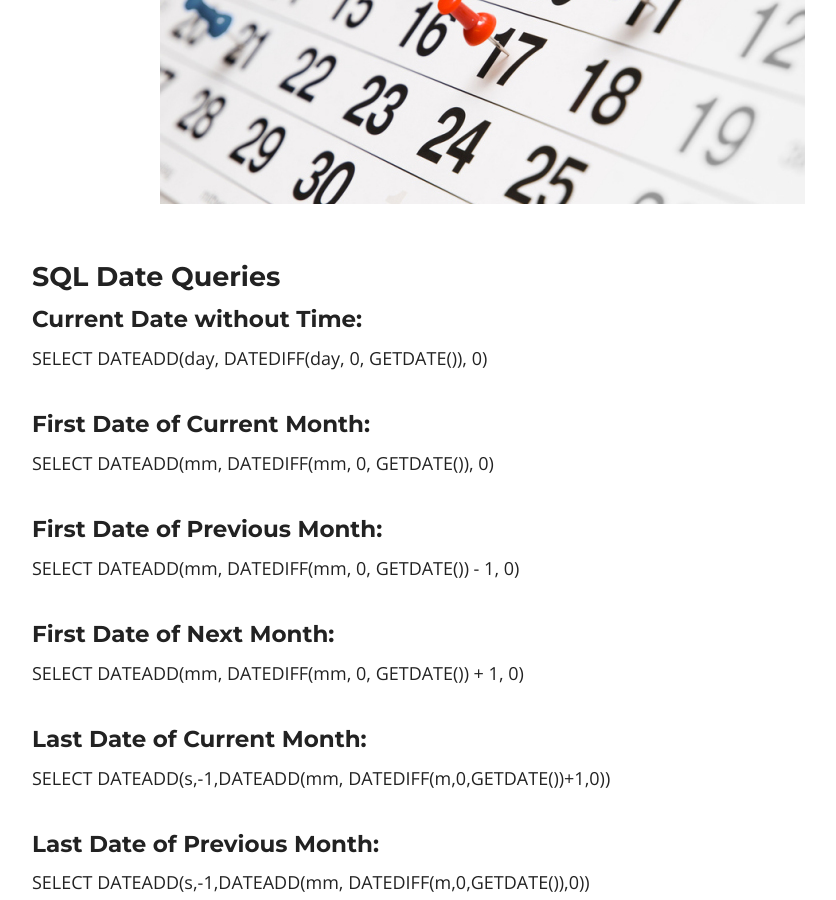
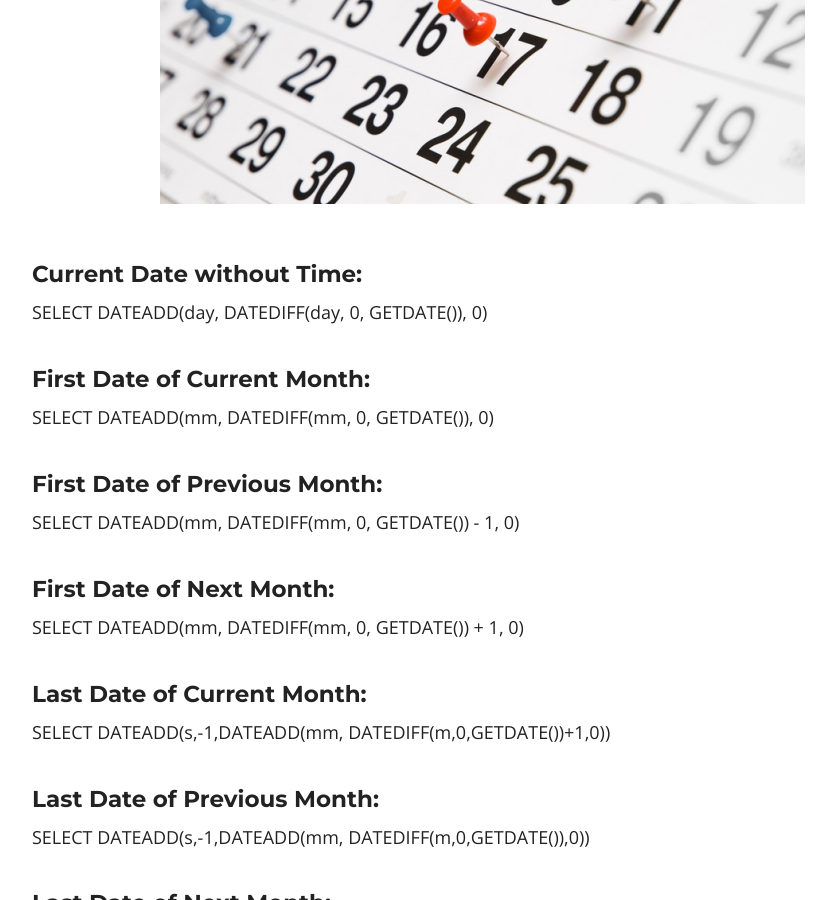
Before and after one commit to ldsouza/ldsouza.github.io, a Jekyll site: the page built from _posts/2016-10-06-sql-date-queries-cheatsheet.md, in a window 1280 px wide and 900 px high, scrolled down 882 px. Shown: the whole window, without its empty margins (158-994 px from the left). Built offline with Jekyll 4.4.1, drawn with Linux system fonts in a browser that asks for light colours; nearby versions of some CDN libraries; comment, search, counter and statistics services are not loaded.

Commit message:
Update 2016-10-06-sql-date-queries-cheatsheet.md

```diff
--- a/_posts/2016-10-06-sql-date-queries-cheatsheet.md
+++ b/_posts/2016-10-06-sql-date-queries-cheatsheet.md
@@ -15,8 +15,6 @@ headline: Date Calculations in MS SQL
 Here are some SQL queries that I find very useful when writing stored procedures. Using these queries, you can easily find the first date and last date of the current month, previous month or next month.
 
 ![Image]({{ site.url }}/images/blog/sql-date-queries-cheatsheet/1.jpg)
-
-### SQL Date Queries
 
 #### Current Date without Time:
 SELECT DATEADD(day, DATEDIFF(day, 0, GETDATE()), 0)
```
